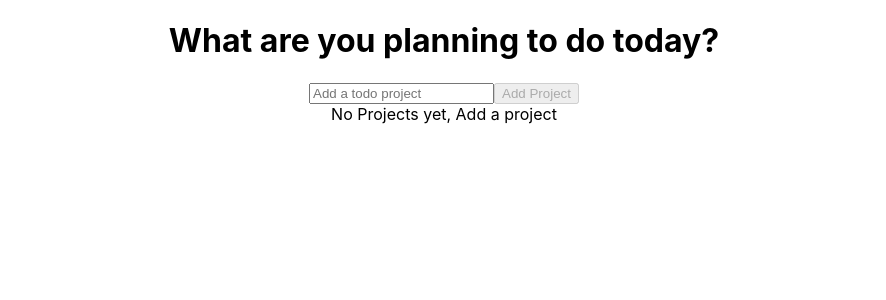
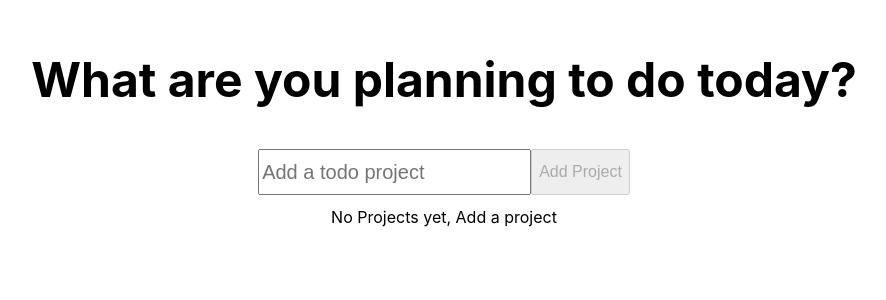
Before and after one commit to Thee-Dust/bowtie-todo, a React (Create React App) app: page / in a window 1280 px wide. Shown: the top 300 px of the page, without its empty margins (196-1082 px from the left). Built offline with nearby package versions, Linux system fonts and the light colour scheme.

Commit message:
Style project form

```diff
--- a/src/Components/App/App.css
+++ b/src/Components/App/App.css
@@ -1,38 +1,7 @@
+* {
+	margin: 0;
+}
+
 .App {
   text-align: center;
 }
-
-.App-logo {
-  height: 40vmin;
-  pointer-events: none;
-}
-
-@media (prefers-reduced-motion: no-preference) {
-  .App-logo {
-    animation: App-logo-spin infinite 20s linear;
-  }
-}
-
-.App-header {
-  background-color: #282c34;
-  min-height: 100vh;
-  display: flex;
-  flex-direction: column;
-  align-items: center;
-  justify-content: center;
-  font-size: calc(10px + 2vmin);
-  color: white;
-}
-
-.App-link {
-  color: #61dafb;
-}
-
-@keyframes App-logo-spin {
-  from {
-    transform: rotate(0deg);
-  }
-  to {
-    transform: rotate(360deg);
-  }
-}
--- /dev/null
+++ b/src/Components/TodoList/TodoList.css
@@ -0,0 +1,12 @@
+.todo-list {
+	height: 100vh;
+}
+
+.welcome-msg {
+	margin-top: 50px;
+	font-size: 48px;
+}
+
+.card-section {
+	margin-top: 12px
+}
--- a/src/Components/TodoList/TodoList.tsx
+++ b/src/Components/TodoList/TodoList.tsx
@@ -1,7 +1,8 @@
 import React, { useEffect, useState } from 'react'
 import { TodoList } from '../../Utilities/interface';
-import TodoProjectForm from '../TodoForm/TodoProjectForm';
+import TodoProjectForm from '../TodoProjectForm/TodoProjectForm';
 import Project from '../Project/Project';
+import './TodoList.css'
 
 export default function () {
 	const [ todos, setTodos ] = useState<TodoList[]>(() => {
@@ -77,7 +78,6 @@ export default function () {
 		setTodos(updatedTodos)
 	}
 
-
 	//if user has no projects then message will appear
 	let projectCards: string | JSX.Element[] = 'No Projects yet, Add a project';
 	//when user adds a project it will map over state
@@ -99,12 +99,11 @@ export default function () {
 		})
 	}
 
-
 	return (
-		<div>
-			<h1>What are you planning to do today?</h1>
+		<div className='todo-list'>
+			<h1 className='welcome-msg'>What are you planning to do today?</h1>
 			<TodoProjectForm addTodoProject={addTodoProject} />
-			<div>
+			<div className='card-section'>
 				{projectCards}
 			</div>
 		</div>
--- /dev/null
+++ b/src/Components/TodoProjectForm/TodoProjectForm.css
@@ -0,0 +1,21 @@
+.todo-project-form {
+	margin-top: 40px;
+	display: flex;
+	justify-content: center;
+	align-items: center;
+}
+
+.todo-project-form > input {
+	height: 40px;
+	font-size: 20px;
+}
+
+.todo-project-form > button {
+	height: 46px;
+	font-size: 16px;
+	cursor: pointer;
+}
+
+.todo-project-form > button:disabled {
+	cursor: auto;
+}
--- a/src/Components/TodoForm/TodoProjectForm.tsx
+++ b/src/Components/TodoProjectForm/TodoProjectForm.tsx
@@ -1,5 +1,5 @@
 import React, { FormEvent, useState } from 'react'
-
+import './TodoProjectForm.css'
 
 export default function TodoProjectForm({ addTodoProject }: { addTodoProject: (projectName: string) => void }) {
 	const [ todoProjectFormInput, setTodoProjectFormInput ] = useState<string>('');
@@ -16,7 +16,7 @@ export default function TodoProjectForm({ addTodoProject }: { addTodoProject: (p
 	}
 
 	return (
-		<form name='TodoForm' onSubmit={handleSubmit}>
+		<form name='TodoForm' onSubmit={handleSubmit} className='todo-project-form'>
 			<input type="text" placeholder='Add a todo project' value={todoProjectFormInput} onChange={updateTodoProjectFormInput} />
 			<button type='submit' disabled={!todoProjectFormInput.trim()}>Add Project</button>
 		</form>
```
